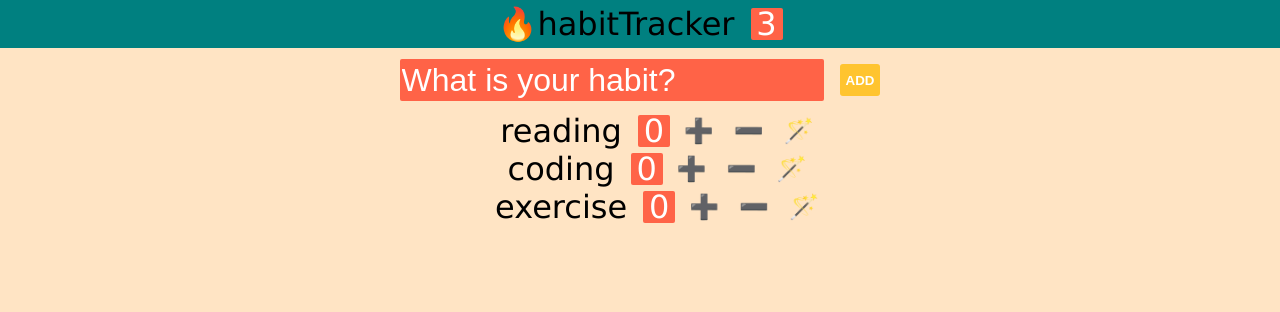
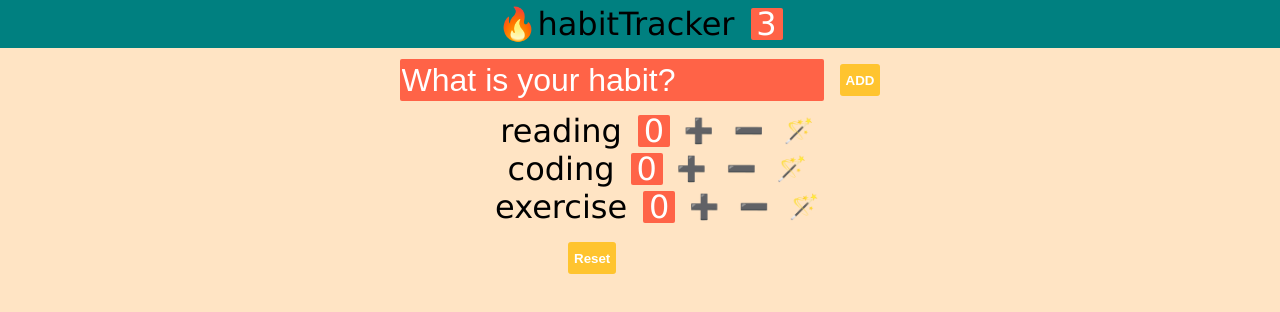
Before and after one commit to USKTEA/React-HabitTracker, a React (Create React App) app: page / in a window 1280 px wide. Shown: the top 312 px of the page. Built offline with nearby package versions, Linux system fonts and the light colour scheme.

Commit message:
feat resetButton compnent

```diff
--- a/src/app.css
+++ b/src/app.css
@@ -85,3 +85,12 @@ button:hover {
   font-size: 1.5rem;
   background-color: transparent;
 }
+
+#reset-button {
+  height: 2rem;
+  margin-left: 35.5rem;
+  border-radius: 3px;
+  font-weight: bold;
+  color: white;
+  background-color: rgb(255, 196, 47);
+}
--- a/src/app.jsx
+++ b/src/app.jsx
@@ -64,6 +64,12 @@ class App extends Component {
     this.setState({ habits: lastHabits });
   };
 
+  handleReset = () => {
+    const habits = { habits: [], inputs: this.state.inputs };
+
+    this.setState(habits);
+  };
+
   render() {
     return (
       <>
@@ -73,12 +79,21 @@ class App extends Component {
           handleSubmit={this.handleSubmit}
           value={this.state.inputs}
         />
+        {this.state.habits.length > 0 && (
           <List
             habits={this.state.habits}
             handleIncrement={this.handleIncrement}
             handleDecrement={this.handleDecrement}
             handleDelete={this.handleDelete}
           />
+        )}
+        {this.state.habits.length > 0 && (
+          <Button
+            handleClick={this.handleReset}
+            css="reset-button"
+            name="Reset"
+          />
+        )}
       </>
     );
   }
```
Lines whose indentation alone changed are shown as unchanged.
